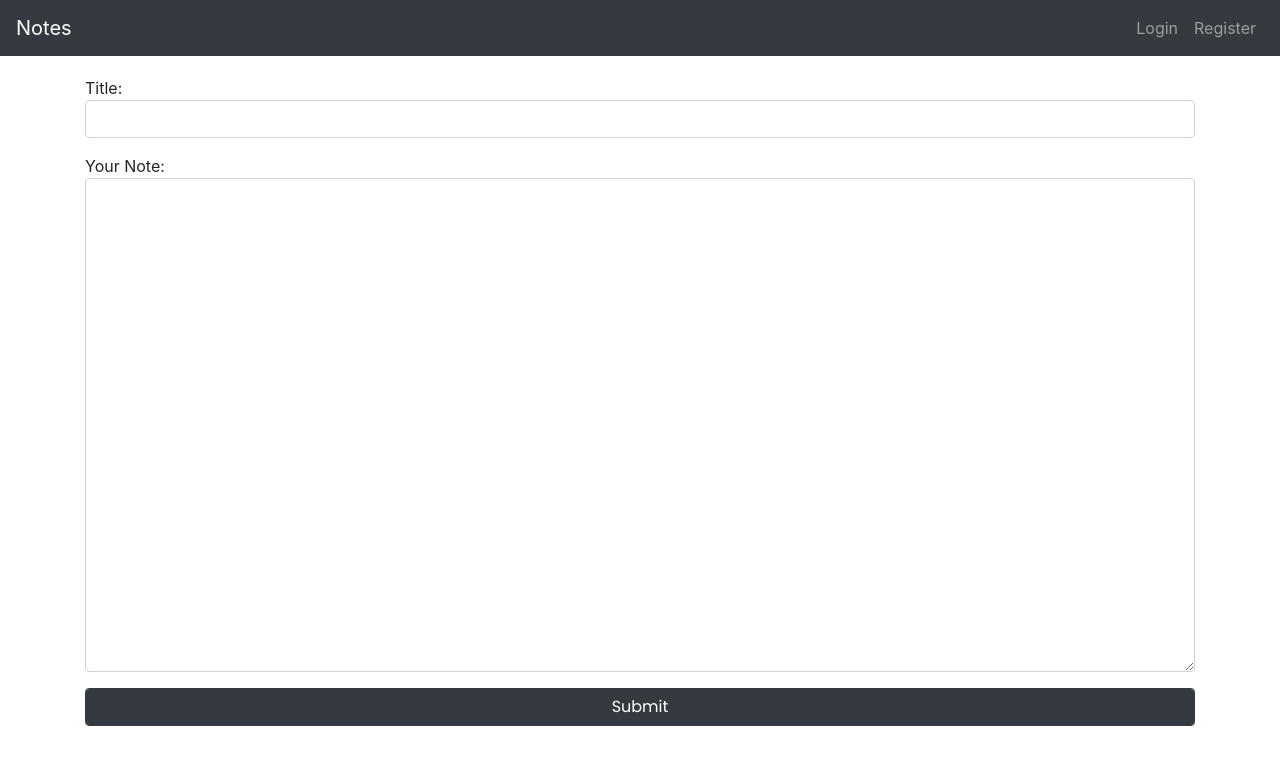
After one commit to kimlimjustin/notes, a Django app: page /create in a window 1280 px wide. The commit adds this page. Shown: the top 765 px of the page. Run offline with Django 3.2, Linux system fonts and the light colour scheme; some libraries are stand-ins or nearby versions; some web fonts are replaced.

Commit message:
Created create note feature

```diff
--- a/index/static/style.css
+++ b/index/static/style.css
@@ -24,3 +24,7 @@
 .not-loggedin{
 	margin-top: 20px;
 }
+
+.add-note{
+	margin-top: 20px;
+}
--- /dev/null
+++ b/index/templates/create.html
@@ -0,0 +1,19 @@
+{% extends 'layout.html' %}
+{% block body %}
+<div class="container add-note">
+	<form action="{% url 'create' %}" method="post">
+		{% csrf_token %}
+		<div class="form-group">
+			Title:
+			<input type="text" name="title" class="form-control">
+		</div>
+		<div class="form-group">
+			Your Note:
+			<textarea class="form-control note-input" rows="20" name="note"></textarea>
+		</div>
+		<div class="form-group">
+			<input type="submit" class="btn btn-dark form-control">
+		</div>
+	</form>
+</div>
+{% endblock %}
--- a/index/templates/layout.html
+++ b/index/templates/layout.html
@@ -8,6 +8,7 @@
 	<script src="https://code.jquery.com/jquery-3.5.1.slim.min.js" integrity="sha384-DfXdz2htPH0lsSSs5nCTpuj/zy4C+OGpamoFVy38MVBnE+IbbVYUew+OrCXaRkfj" crossorigin="anonymous"></script>
 	<script src="https://cdn.jsdelivr.net/npm/popper.js@1.16.1/dist/umd/popper.min.js" integrity="sha384-9/reFTGAW83EW2RDu2S0VKaIzap3H66lZH81PoYlFhbGU+6BZp6G7niu735Sk7lN" crossorigin="anonymous"></script>
 	<script src="https://stackpath.bootstrapcdn.com/bootstrap/4.5.2/js/bootstrap.min.js" integrity="sha384-B4gt1jrGC7Jh4AgTPSdUtOBvfO8shuf57BaghqFfPlYxofvL8/KUEfYiJOMMV+rV" crossorigin="anonymous"></script>
+	<meta charset="utf-8">
 	{% block script %}
 	{% endblock %}
 </head>
--- a/index/templates/register.html
+++ b/index/templates/register.html
@@ -9,7 +9,7 @@
 {% endblock %}
 {% block body %}
 <form class="form-box container" method="post" action="{% url 'register' %}">
-	<h1 class="form-title">Register</h1><hr>
+	<h1 class="form-title">Register</h1>{% if message %}<h4 class="error-message">{{message}}</h4>{% endif %}<hr>
 	{% csrf_token %}
 	<div class="form-group">
 		Username:
--- a/index/urls.py
+++ b/index/urls.py
@@ -5,5 +5,7 @@ urlpatterns = [
 	path('', views.index, name="index"),
 	path('login', views.login_view, name="login"),
 	path("register", views.register, name="register"),
-	path("logout", views.logout_view, name="logout")
+	path("logout", views.logout_view, name="logout"),
+	path("create", views.create, name="create"),
+	path("note/<int:id>", views.note, name="note")
 ]
--- a/index/views.py
+++ b/index/views.py
@@ -3,11 +3,19 @@ from django.http import HttpResponse, HttpResponseRedirect, JsonResponse
 from django.urls import reverse
 from django.contrib.auth import authenticate, login, logout
 from django.db import IntegrityError
-from .models import User
+from .models import User, Note
 # Create your views here.
 
 def index(request):
-	return render(request, "index.html")
+	notes = None
+	totalnotes = None
+	if request.user.is_authenticated:
+		notes = Note.objects.filter(creator = request.user)
+		totalnotes = notes.count()
+	return render(request, "index.html", {
+		"notes": notes,
+		"totalnotes": totalnotes
+		})
 
 def login_view(request):
     if request.method == "POST":
@@ -53,3 +61,16 @@ def register(request):
 def logout_view(request):
 	logout(request)
 	return HttpResponseRedirect(reverse('index'))
+
+def create(request):
+	if request.method == "POST":
+		title = request.POST["title"]
+		note = request.POST['note']
+		this_note = Note(title = title, creator = request.user, note = note)
+		this_note.save()
+		return HttpResponseRedirect(reverse('note', args = [this_note.id]))
+	else:
+		return render(request, "create.html")
+
+def note(request, id):
+	return HttpResponse(id)
```
Also changed, not shown: index/models.py (+10 -0 lines), index/templates/index.html (+7 -1 lines), db.sqlite3, index/migrations/0001_initial.py.
